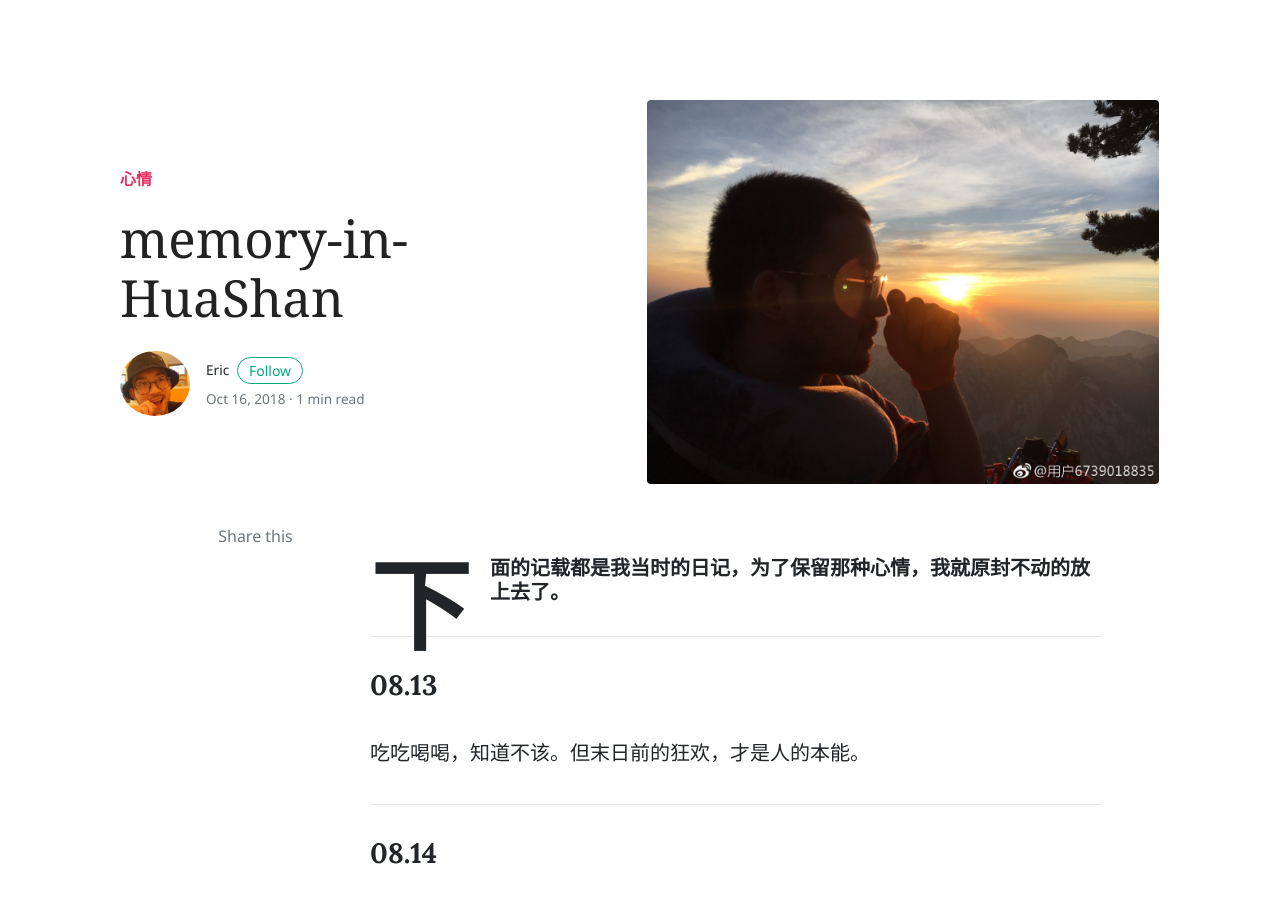
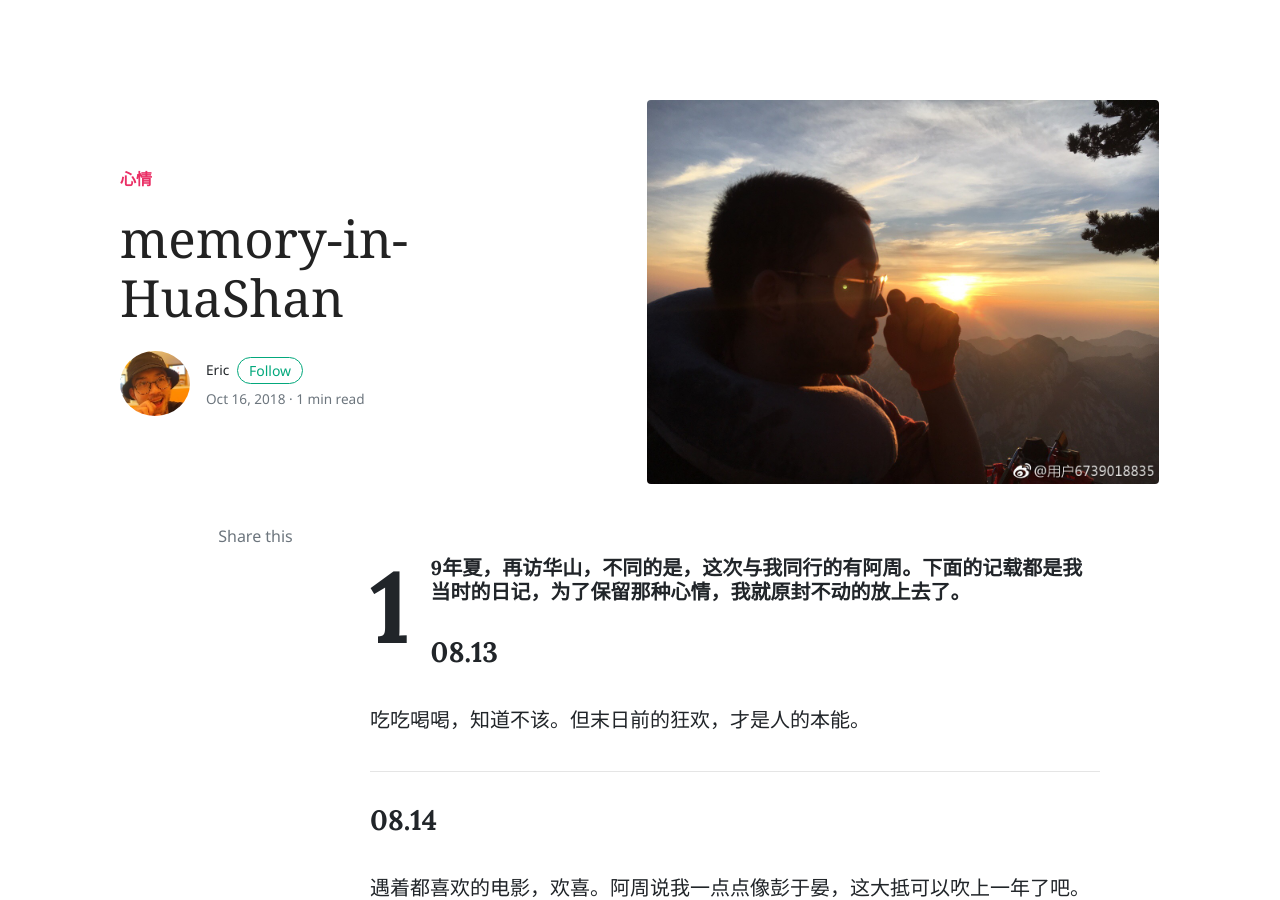
Before and after one commit to FunkyEric/FunkyEric.github.io, a Jekyll site: the page built from _posts/2018-10-16-memoryOfHuaShan.md, in a window 1280 px wide and 900 px high. Built offline with Jekyll 4.4.1, drawn with Linux system fonts in a browser that asks for light colours; nearby versions of some CDN libraries; comment, search, counter and statistics services are not loaded.

```diff
--- a/_posts/2018-10-16-memoryOfHuaShan.md
+++ b/_posts/2018-10-16-memoryOfHuaShan.md
@@ -7,9 +7,8 @@
 tags: [featured]
 ---
 
-##### 下面的记载都是我当时的日记，为了保留那种心情，我就原封不动的放上去了。
+##### 19年夏，再访华山，不同的是，这次与我同行的有阿周。下面的记载都是我当时的日记，为了保留那种心情，我就原封不动的放上去了。
 
----
 
 ### 08.13
 吃吃喝喝，知道不该。但末日前的狂欢，才是人的本能。
```
Also changed, not shown: _posts/2019-02-05-two-priciple-with-work.md (+1 -1 lines).
